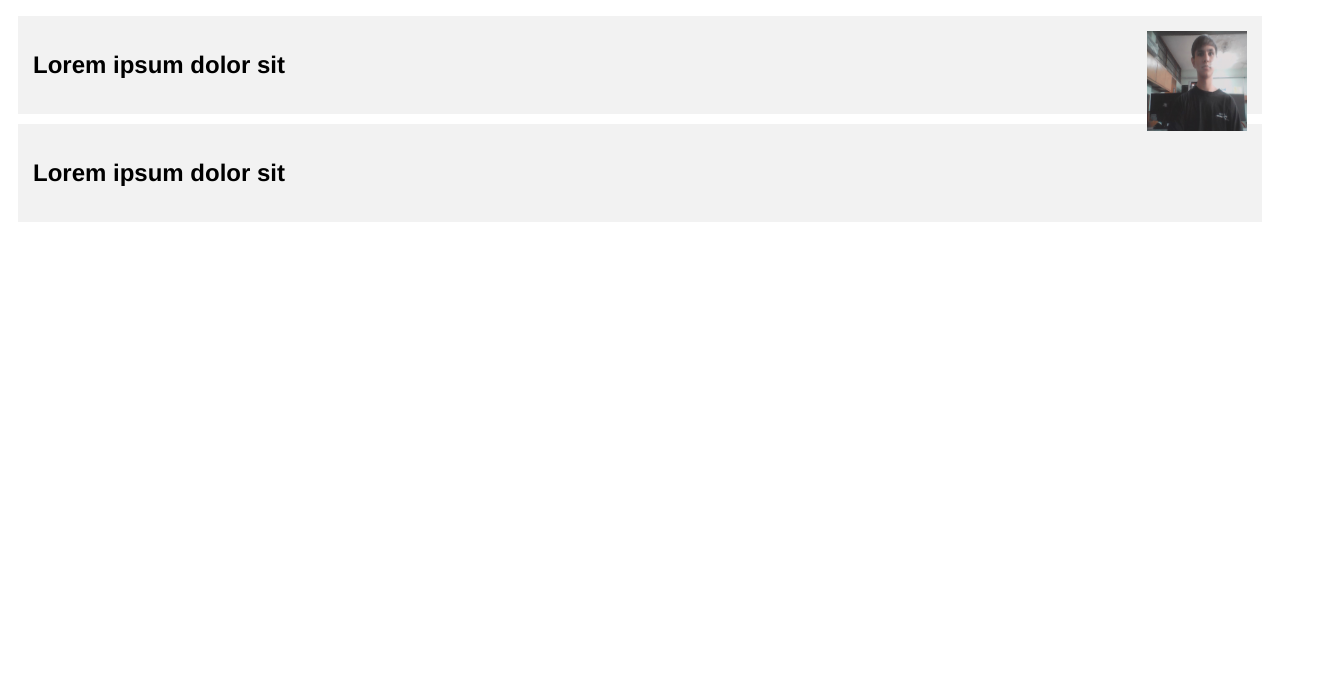
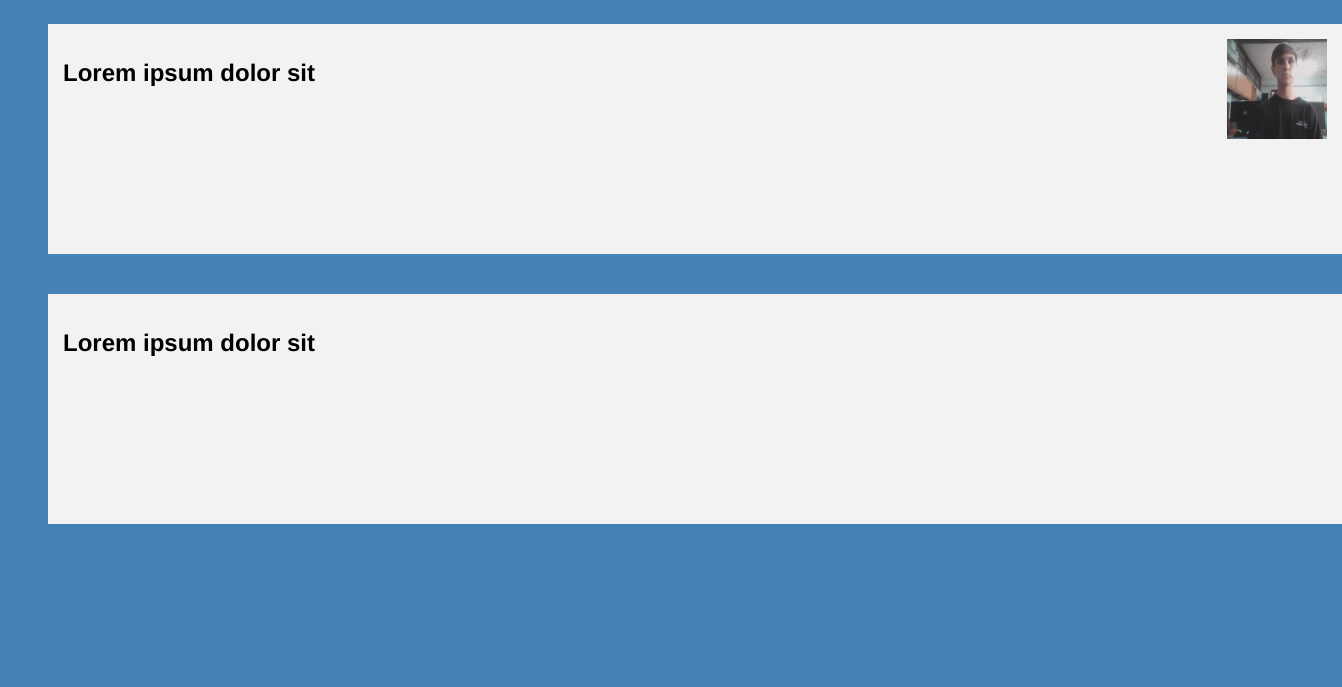
Before and after one commit to samuel-perez31/aplicaciones, a plain HTML site: page 5-14 div/index.html in a window 1280 px wide. Shown: the part 113-800 px from the top of the page, 1342 px wide, since content can reach past the window. Drawn offline with Linux system fonts and the light colour scheme; files whose address does not match are found by name.

Commit message:
styles.css

```diff
--- a/5-14 div/styles.css
+++ b/5-14 div/styles.css
@@ -8,12 +8,18 @@
 }
 .caja {
     background-color: #f2f2f2;
-margin: 10px;
-padding: 15px;
-font-family: 'Franklin Gothic Medium', 'Arial Narrow', Arial, sans-serif;
+    margin: 40px;
+    width: 100%;
+    height: 200px;
+    padding: 15px;
+    font-family: 'Franklin Gothic Medium', 'Arial Narrow', Arial, sans-serif;
+
 }
 img {
     float: right;
     height: 100px;
     width: 100px;
 }
+body {
+    background-color: steelblue;
+}
```
